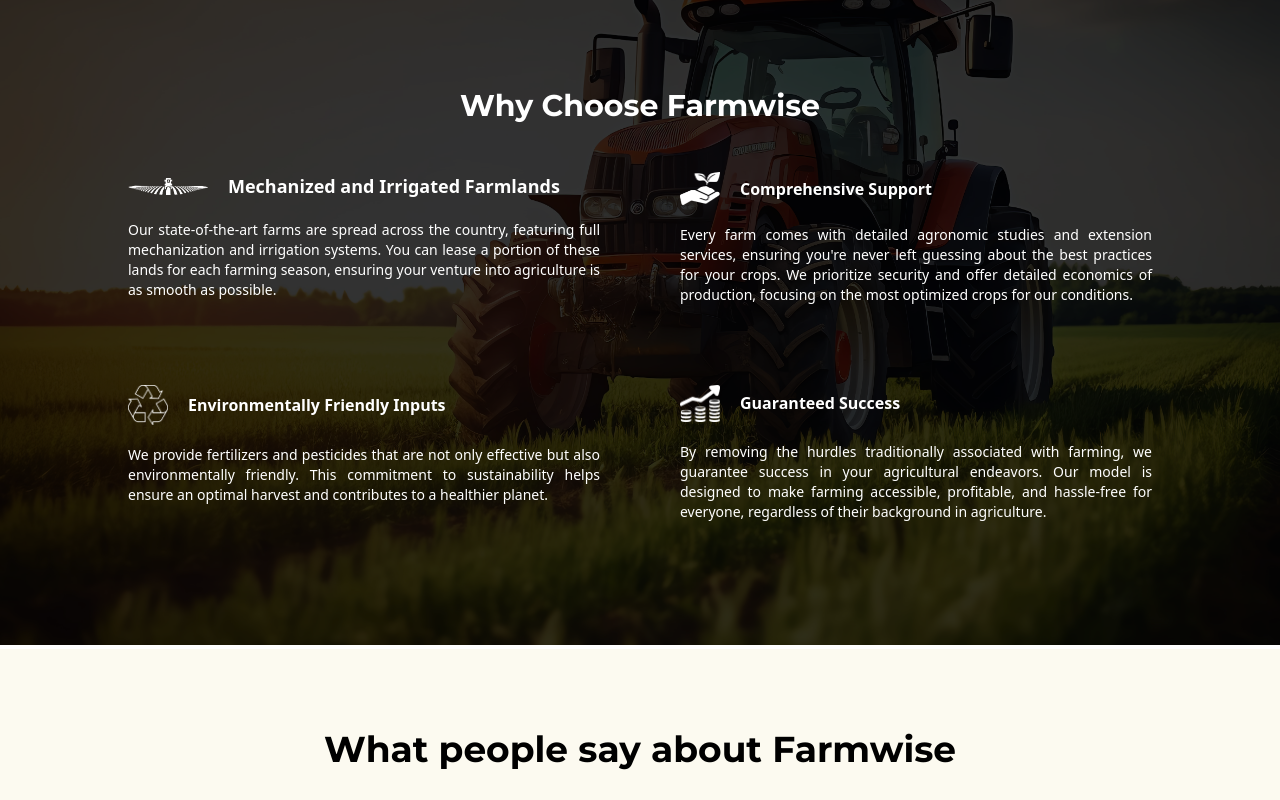
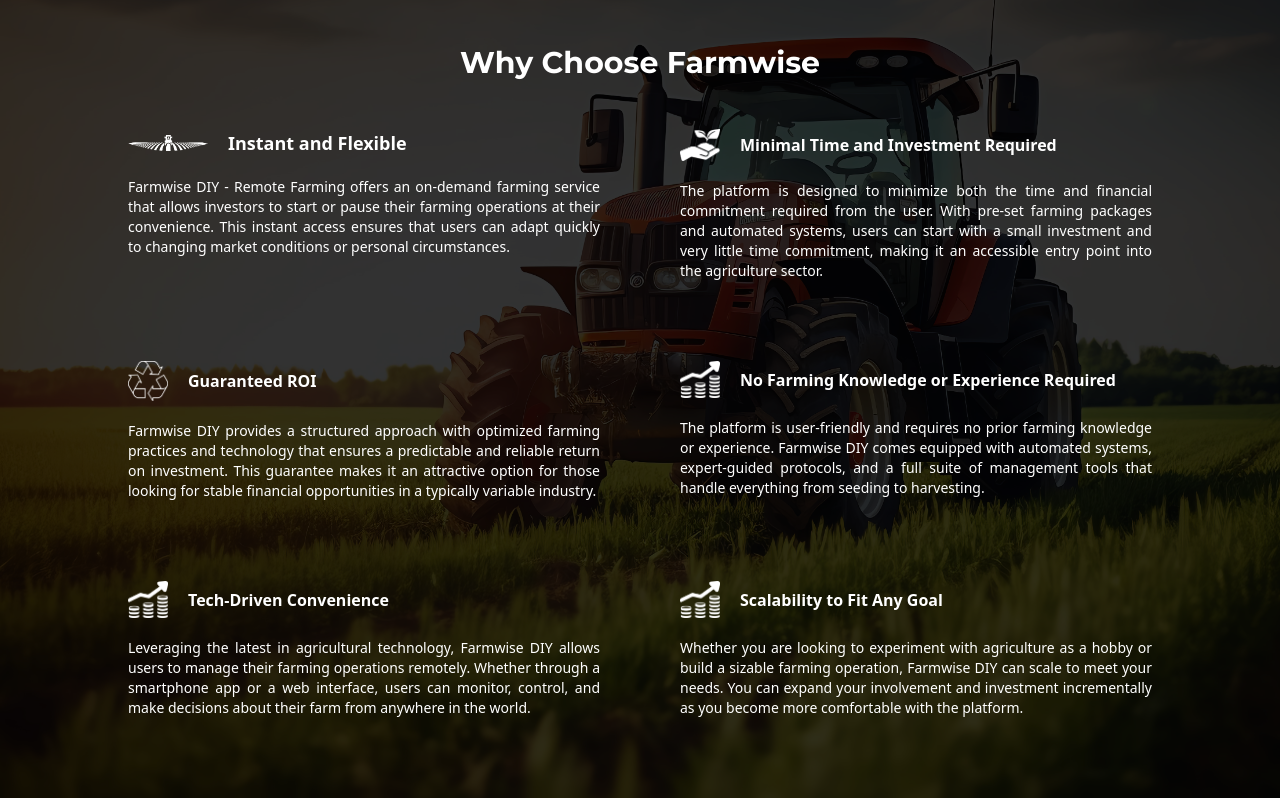
Before and after one commit to kevinmisigaro/farmwise, a Next.js app: page / in a window 1280 px wide. Shown: the part 5440-6240 px from the top of the page. Built offline with nearby package versions, Linux system fonts and the light colour scheme; no server answers.

Commit message:
added new content text

```diff
--- a/src/app/page.tsx
+++ b/src/app/page.tsx
@@ -118,8 +118,8 @@ function Index() {
               className={`mb-5 text-xl md:text-5xl font-bold ${mali.className}`}
             >
               It&rsquo;s your{" "}
-                <i className={`${inter.className} font-light italic`}>New</i>{" "}
-                side hustle
+              <i className={`${inter.className} font-light italic`}>New</i> side
+              hustle
             </h1>
 
             <div className="flex flex-row justify-center mt-10">
@@ -133,7 +133,6 @@ function Index() {
           </div>
         </div>
       </div>
-
 
       {/* benefits section  */}
       <div id="dream">
@@ -440,13 +439,13 @@ function Index() {
       {/* end of services section  */}
 
       <div
-        className="hero h-[95vh] bg-cover"
+        className="hero max-h-fit bg-cover"
         style={{
           backgroundImage: "url(/assets/images/tractor-field-min.jpg",
         }}
       >
-        <div className="hero-overlay bg-opacity-80 bg-black"></div>
-        <div className="hero-content text-neutral-content">
+        <div className="hero-overlay bg-opacity-80 py-20 bg-black"></div>
+        <div className="hero-content text-neutral-content  py-20">
           <div className="text-white w-[80vw] pt-20">
             <div className={`${mali.className} text-center mb-12 text-3xl`}>
               Why Choose Farmwise
@@ -458,16 +457,14 @@ function Index() {
                     src="/assets/icons/Farm.png"
                     className="text-white max-w-20"
                   />
-                  <div className="font-bold text-lg">
-                    Mechanized and Irrigated Farmlands
-                  </div>
+                  <div className="font-bold text-lg">Instant and Flexible</div>
                 </div>
                 <div className="text-sm text-justify">
-                  Our state-of-the-art farms are spread across the country,
-                  featuring full mechanization and irrigation systems. You can
-                  lease a portion of these lands for each farming season,
-                  ensuring your venture into agriculture is as smooth as
-                  possible.
+                  Farmwise DIY - Remote Farming offers an on-demand farming
+                  service that allows investors to start or pause their farming
+                  operations at their convenience. This instant access ensures
+                  that users can adapt quickly to changing market conditions or
+                  personal circumstances.
                 </div>
               </div>
 
@@ -477,14 +474,16 @@ function Index() {
                     src="/assets/icons/Com Sup.png"
                     className="text-white w-10"
                   />
-                  <div className="font-bold">Comprehensive Support</div>
+                  <div className="font-bold">
+                    Minimal Time and Investment Required
+                  </div>
                 </div>
                 <div className="text-sm text-justify">
-                  Every farm comes with detailed agronomic studies and extension
-                  services, ensuring you&apos;re never left guessing about the
-                  best practices for your crops. We prioritize security and
-                  offer detailed economics of production, focusing on the most
-                  optimized crops for our conditions.
+                  The platform is designed to minimize both the time and
+                  financial commitment required from the user. With pre-set
+                  farming packages and automated systems, users can start with a
+                  small investment and very little time commitment, making it an
+                  accessible entry point into the agriculture sector.
                 </div>
               </div>
 
@@ -494,15 +493,14 @@ function Index() {
                     src="assets/icons/Recy.png"
                     className="text-white w-10"
                   />
-                  <div className="font-bold">
-                    Environmentally Friendly Inputs
-                  </div>
+                  <div className="font-bold">Guaranteed ROI</div>
                 </div>
                 <div className="text-sm text-justify">
-                  We provide fertilizers and pesticides that are not only
-                  effective but also environmentally friendly. This commitment
-                  to sustainability helps ensure an optimal harvest and
-                  contributes to a healthier planet.
+                  Farmwise DIY provides a structured approach with optimized
+                  farming practices and technology that ensures a predictable
+                  and reliable return on investment. This guarantee makes it an
+                  attractive option for those looking for stable financial
+                  opportunities in a typically variable industry.
                 </div>
               </div>
 
@@ -512,14 +510,50 @@ function Index() {
                     src="/assets/icons/Success.png"
                     className="text-white w-10"
                   />
-                  <div className="font-bold">Guaranteed Success</div>
+                  <div className="font-bold">
+                    No Farming Knowledge or Experience Required
+                  </div>
                 </div>
                 <div className="text-sm text-justify">
-                  By removing the hurdles traditionally associated with farming,
-                  we guarantee success in your agricultural endeavors. Our model
-                  is designed to make farming accessible, profitable, and
-                  hassle-free for everyone, regardless of their background in
-                  agriculture.
+                  The platform is user-friendly and requires no prior farming
+                  knowledge or experience. Farmwise DIY comes equipped with
+                  automated systems, expert-guided protocols, and a full suite
+                  of management tools that handle everything from seeding to
+                  harvesting.
+                </div>
+              </div>
+
+              <div>
+                <div className="flex flex-row items-center mb-5 gap-x-5">
+                  <img
+                    src="/assets/icons/Success.png"
+                    className="text-white w-10"
+                  />
+                  <div className="font-bold">Tech-Driven Convenience</div>
+                </div>
+                <div className="text-sm text-justify">
+                  Leveraging the latest in agricultural technology, Farmwise DIY
+                  allows users to manage their farming operations remotely.
+                  Whether through a smartphone app or a web interface, users can
+                  monitor, control, and make decisions about their farm from
+                  anywhere in the world.
+                </div>
+              </div>
+
+              <div>
+                <div className="flex flex-row items-center mb-5 gap-x-5">
+                  <img
+                    src="/assets/icons/Success.png"
+                    className="text-white w-10"
+                  />
+                  <div className="font-bold">Scalability to Fit Any Goal</div>
+                </div>
+                <div className="text-sm text-justify">
+                  Whether you are looking to experiment with agriculture as a
+                  hobby or build a sizable farming operation, Farmwise DIY can
+                  scale to meet your needs. You can expand your involvement and
+                  investment incrementally as you become more comfortable with
+                  the platform.
                 </div>
               </div>
             </div>
@@ -562,7 +596,7 @@ function Index() {
             image="/assets/images/testimonials/testimonial4.jpg"
             role="Banker"
             name="Asha Baruti"
-            description="Wow, I never knew at some point in my life I would be able to use technology and farming!! I&apos;m really excited, this is so huge, a banker and a farmer? … I can&apos;t wait for the next season of making money to start! "
+            description="Wow, I never knew at some point in my life I would be able to use technology and farming!! I'm really excited, this is so huge, a banker and a farmer? … I can't wait for the next season of making money to start! "
           />
         </div>
       </div>
@@ -600,7 +634,12 @@ function Index() {
           />
           <div>
             <h3>Send an Email</h3>
-            <a href="mailto:enquiry@farmwise.tz" className="font-bold text-lg hover:underline">enquiry@farmwise.tz</a>
+            <a
+              href="mailto:enquiry@farmwise.tz"
+              className="font-bold text-lg hover:underline"
+            >
+              enquiry@farmwise.tz
+            </a>
           </div>
         </div>
       </div>
```
Also changed, not shown: src/utils/collections.ts (+17 -0 lines). Lines whose indentation alone changed are shown as unchanged.
